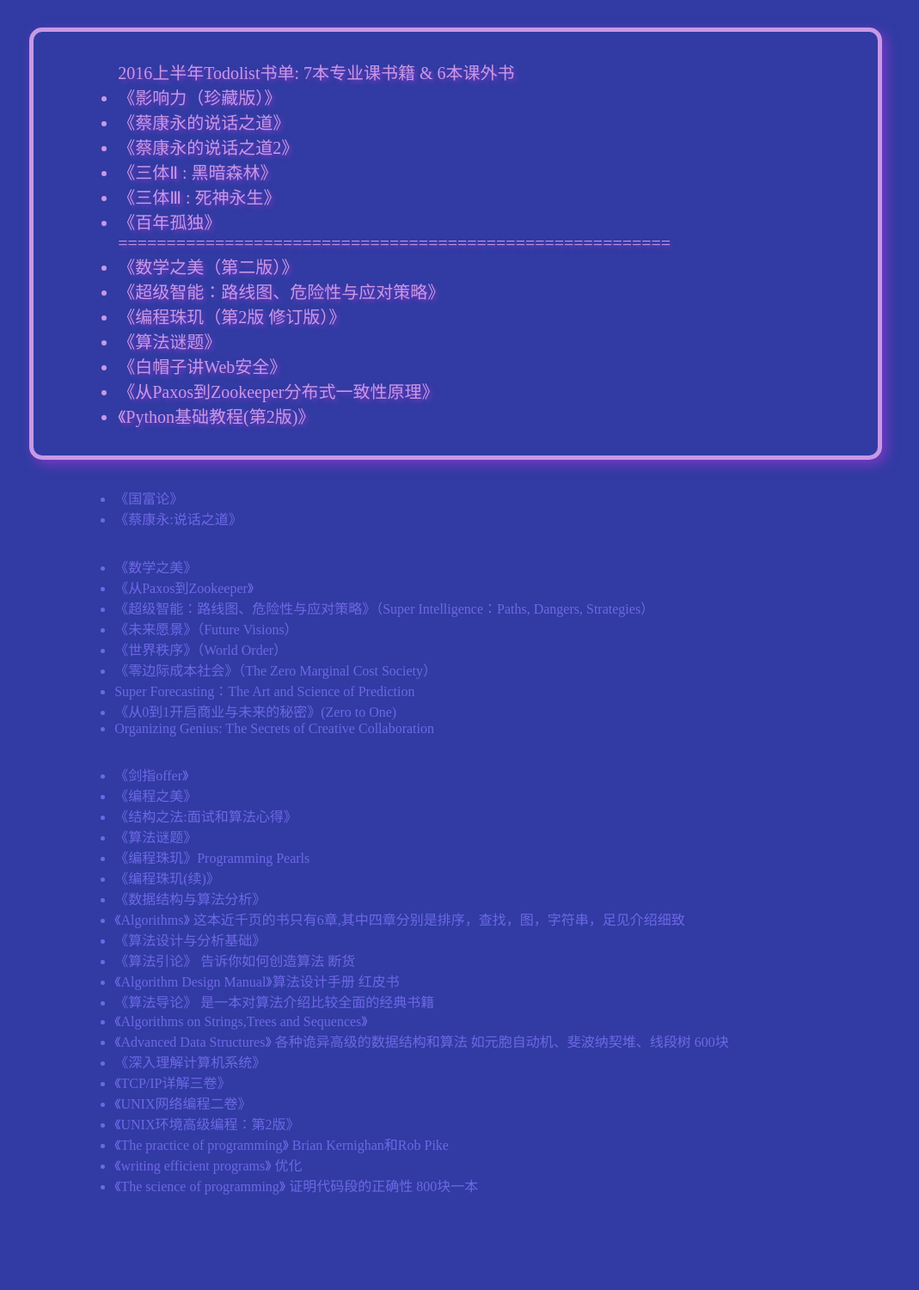
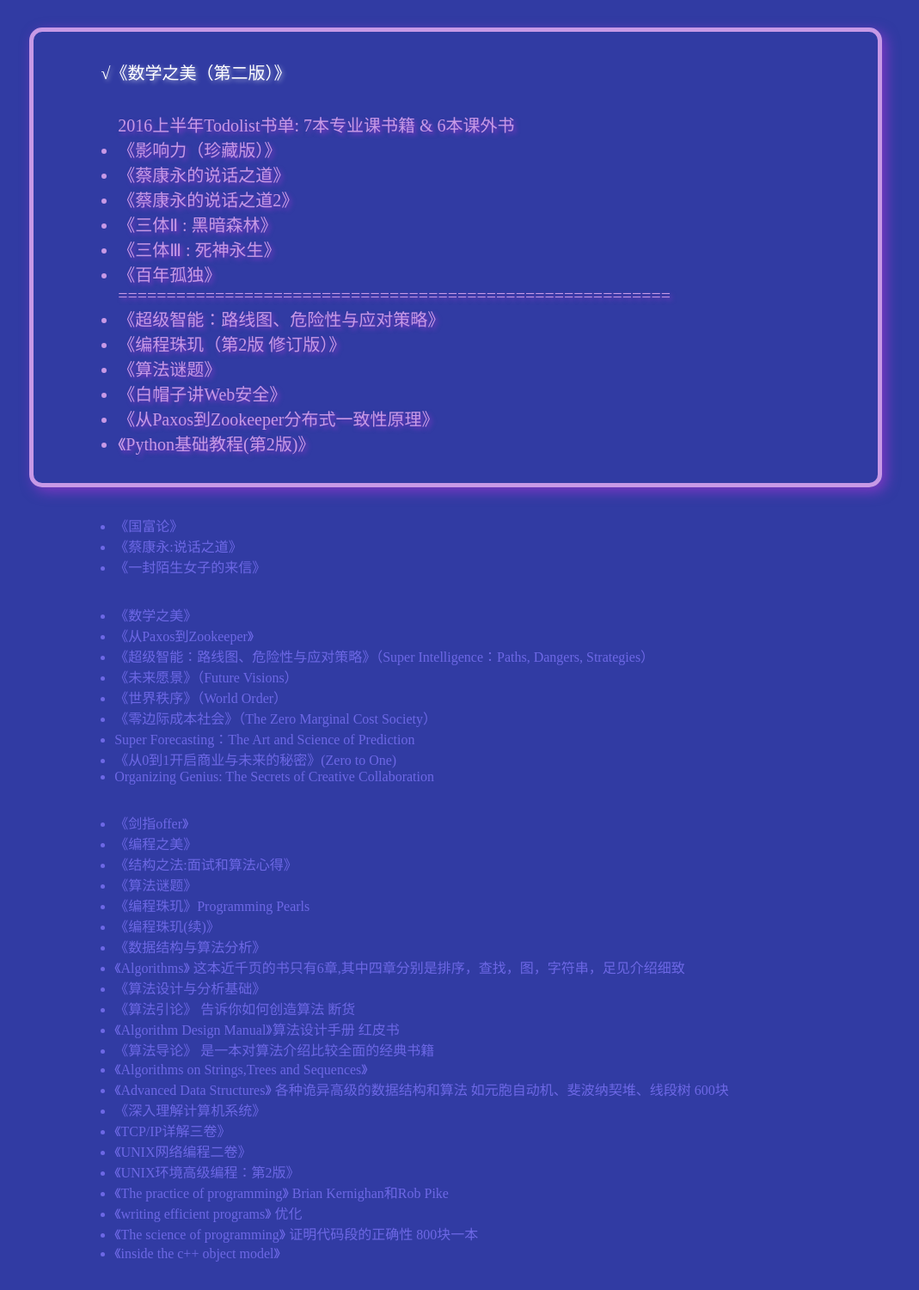
Before and after one commit to ycymio/ycymio.github.io, a PHP site: page /book/todolist.html in a window 1280 px wide. Shown: the whole page at 86% size, without its empty margins (110-1179 px from the left). Before the commit the page ends 1390 px from the top, so only its background shows below. Run offline with PHP 8.4, Linux system fonts and the light colour scheme.

Commit message:
already reading

```diff
--- a/book/css/todolistyle.css
+++ b/book/css/todolistyle.css
@@ -29,6 +29,14 @@
     font-family: "翩翩体", fButterfly, KaiTi;
 }
 
+[id ^= "already"]{
+    color: #ffffff;
+    font-size: 20px;
+    font-family: "翩翩体", fButterfly, KaiTi;
+    text-shadow: 2px 2px 5px rgba(255,255,255,0.5);
+    margin-left: 8%;
+}
+
 .tododiv{
     border: 5px solid #c799e6;
     margin: 32px 10%;
--- a/book/todolist.html
+++ b/book/todolist.html
@@ -8,6 +8,9 @@
 <body>
     <div class="container">
         <div class="tododiv">
+            <ul id="already201601" style="list-style-type:none;">
+                <li> √《数学之美（第二版）》</li>
+            </ul>
             <ul id="todolist201601">
                 2016上半年Todolist书单: 7本专业课书籍 & 6本课外书
                 <li>《影响力（珍藏版）》</li>
@@ -17,7 +20,6 @@
                 <li>《三体Ⅲ : 死神永生》</li>
                 <li>《百年孤独》</li>
                 =========================================================
-                <li>《数学之美（第二版）》</li>
                 <li>《超级智能：路线图、危险性与应对策略》</li>
                 <li>《编程珠玑（第2版 修订版）》</li>
                 <li>《算法谜题》</li>
@@ -29,6 +31,7 @@
         <ul class="others">
             <li>《国富论》</li>
             <li>《蔡康永:说话之道》</li>
+            <li>《一封陌生女子的来信》</li>
         </ul>
         <ul class="others">
             <li>《数学之美》</li>
@@ -63,6 +66,7 @@
             <li>《The practice of programming》 Brian Kernighan和Rob Pike</li>
             <li>《writing efficient programs》 优化</li>
             <li>《The science of programming》 证明代码段的正确性 800块一本</li>
+            <li>《inside the c++ object model》</li>
         </ul>
     </div>
 </body>
```
